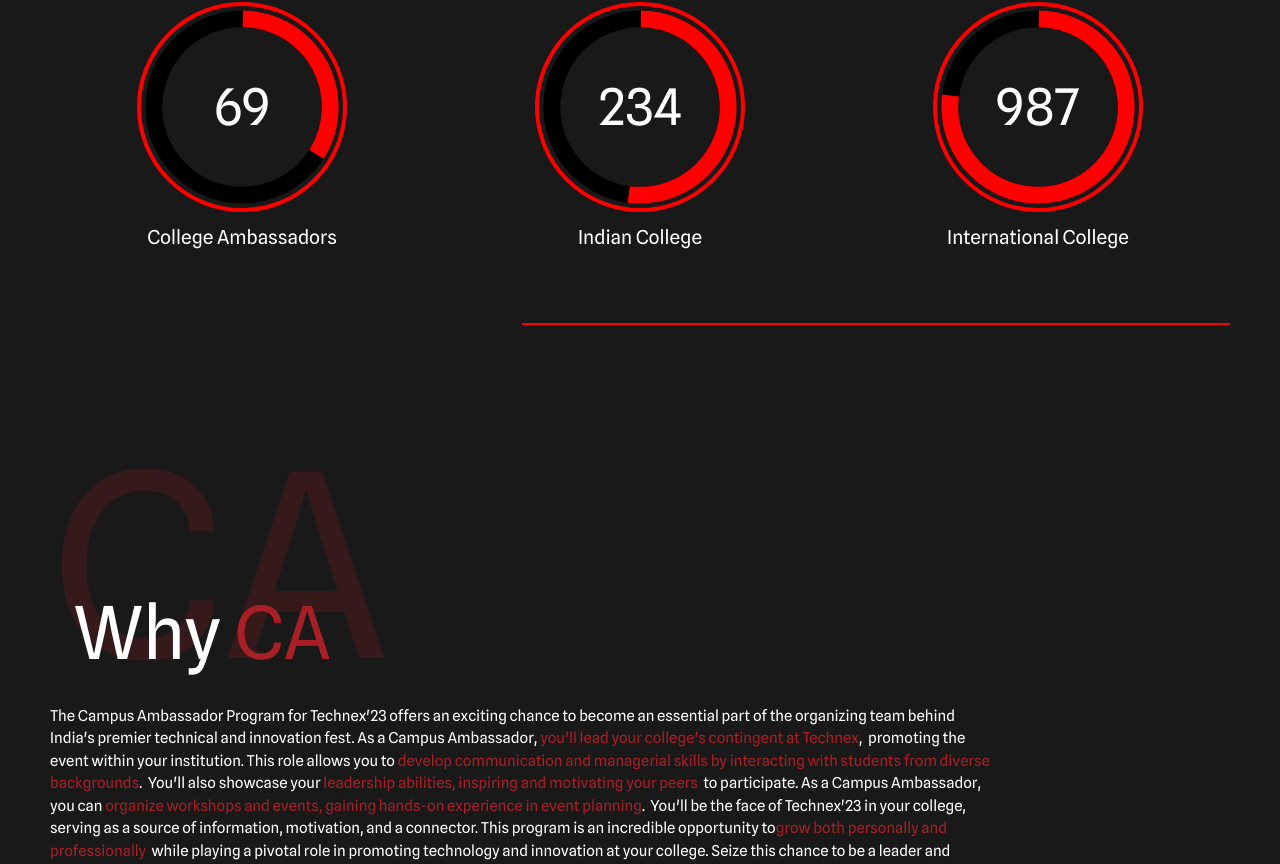
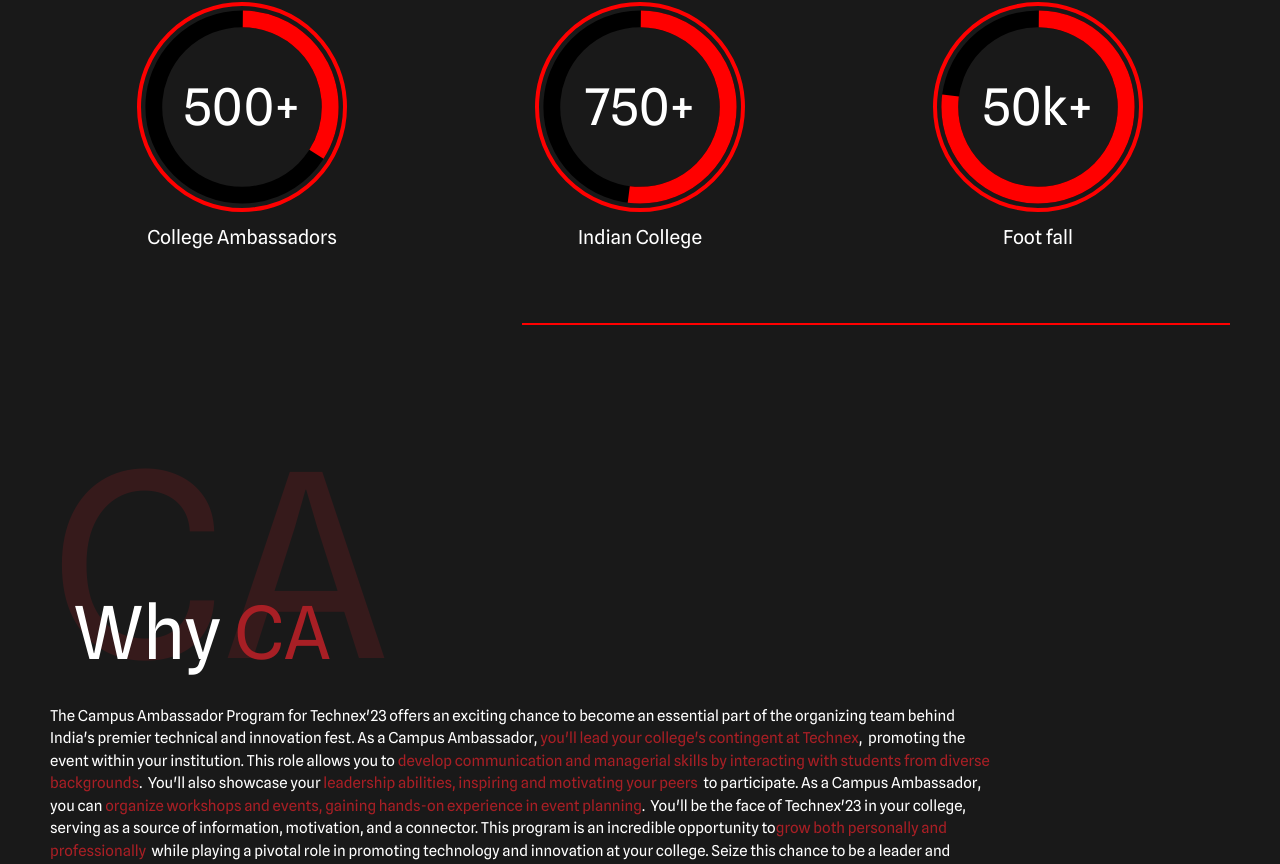
Before and after one commit to technex-iit-bhu/CA_Frontend, a Next.js app: page / in a window 1280 px wide. Shown: the part 2188-3052 px from the top of the page. Built offline with nearby package versions, Linux system fonts and the light colour scheme; grey boxes are pictures that could not be loaded; a web font is replaced by a local one.

Commit message:
Modifiy ourReach.tsx

```diff
--- a/src/components/ourReach.tsx
+++ b/src/components/ourReach.tsx
@@ -124,7 +124,7 @@ const HeadingComponent = () => (
  */
 type CircularProgressWithTextProps = {
   percent: number;
-  value: number;
+  value: string;
   text: string;
 };
 
@@ -161,22 +161,22 @@ const EllipseSection = () => (
     <div>
       <CircularProgressWithText
         percent={34}
-        value={69}
+        value={'500+'}
         text='College Ambassadors'
       />
     </div>
     <div>
       <CircularProgressWithText
         percent={52}
-        value={234}
+        value={'750+'}
         text='Indian College'
       />
     </div>
     <div>
       <CircularProgressWithText
         percent={77}
-        value={987}
-        text='International College'
+        value={'50k+'}
+        text='Foot fall'
       />
     </div>
   </Box>
@@ -185,7 +185,7 @@ const EllipseSection = () => (
 /**
  * Function to render a circular progress with animation.
  */
-const RenderCircularProgress: React.FC<{ percent: number; value: number }> = ({
+const RenderCircularProgress: React.FC<{ percent: number; value: string }> = ({
   percent,
   value,
 }) => {
```
